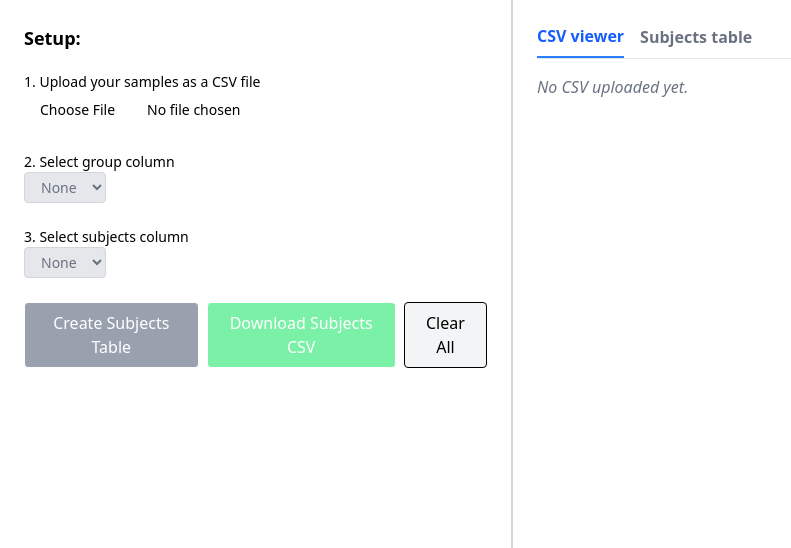
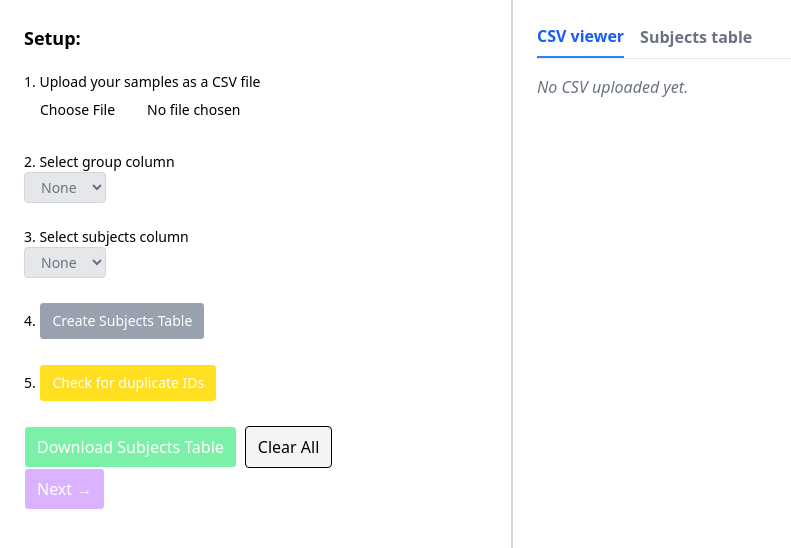
Before and after one commit to ucsf-ferguson-lab/blotrig_rewrite, a React (Vite) app in the folder blotrig/: page / in a window 1280 px wide. Shown: the top 548 px of the page, without its empty margins (0-791 px from the left). Built offline with nearby package versions, Linux system fonts and the light colour scheme.

Commit message:
Debug info page

```diff
--- a/blotrig/src/App.tsx
+++ b/blotrig/src/App.tsx
@@ -2,6 +2,7 @@ import { Routes, Route, BrowserRouter } from "react-router-dom";
 
 import { GelMain } from "./routes/GelMain";
 import { ErrorPage } from "./routes/ErrorPage";
+import { GelCreate } from "./routes/GelCreate";
 
 export function App() {
   return (
@@ -9,6 +10,7 @@ export function App() {
       <Routes>
         <Route path="/">
           <Route index element={<GelMain />} />
+          <Route path="create" element={<GelCreate />} />
           <Route path="*" element={<ErrorPage />} />
         </Route>
       </Routes>
--- a/blotrig/src/components/GelSidebar.tsx
+++ b/blotrig/src/components/GelSidebar.tsx
@@ -1,5 +1,8 @@
 import React from "react";
+import { useNavigate } from "react-router-dom";
+
 import { ColSelector } from "./ColSelector";
+import type { SubjectsTable } from "../logic/models";
 
 interface GelSidebarProps {
   csvColNames: string[];
@@ -12,6 +15,8 @@ interface GelSidebarProps {
   createSubjectsDisabled: boolean;
   onDownloadSubjects: () => void;
   canDownloadSubjects: boolean;
+  onCheckDuplicates: () => void;
+  subjectsTable: SubjectsTable;
 }
 
 export function GelSidebar({
@@ -25,12 +30,16 @@ export function GelSidebar({
   createSubjectsDisabled,
   onDownloadSubjects,
   canDownloadSubjects,
+  onCheckDuplicates,
+  subjectsTable,
 }: GelSidebarProps) {
+  const navigate = useNavigate();
+
   return (
     <div className="w-full md:w-2/5 p-6 border-r border-gray-300 bg-white">
       <h2 className="text-lg font-semibold mb-5">Setup:</h2>
-
       <ol className="list-decimal list-inside space-y-6 text-sm">
+        {/* upload CSV */}
         <li>
           Upload your samples as a CSV file
           <br />
@@ -42,6 +51,7 @@ export function GelSidebar({
           />
         </li>
 
+        {/* select group col */}
         <li>
           Select group column
           <br />
@@ -52,6 +62,7 @@ export function GelSidebar({
           />
         </li>
 
+        {/* select subjects col */}
         <li>
           Select subjects column
           <br />
@@ -61,9 +72,9 @@ export function GelSidebar({
             setSelectedCol={setSubjectsCol}
           />
         </li>
-      </ol>
 
-      <div className="mt-6 flex space-x-2">
+        {/* create subjects table */}
+        <li>
           <button
             type="button"
             onClick={onCreateSubjects}
@@ -76,7 +87,26 @@ export function GelSidebar({
           >
             Create Subjects Table
           </button>
+        </li>
 
+        {/* check id dupes */}
+        <li>
+          <button
+            type="button"
+            onClick={onCheckDuplicates}
+            disabled={!canDownloadSubjects}
+            className={`px-3 py-2 border rounded text-white ${
+              canDownloadSubjects
+                ? "bg-yellow-600 hover:bg-yellow-700"
+                : "bg-yellow-300 cursor-not-allowed"
+            }`}
+          >
+            Check for duplicate IDs
+          </button>
+        </li>
+      </ol>
+
+      <div className="mt-6 flex space-x-2">
         <button
           type="button"
           onClick={onDownloadSubjects}
@@ -87,7 +117,7 @@ export function GelSidebar({
               : "bg-green-300 cursor-not-allowed"
           }`}
         >
-          Download Subjects CSV
+          Download Subjects Table
         </button>
 
         <button
@@ -101,6 +131,21 @@ export function GelSidebar({
           Clear All
         </button>
       </div>
+
+      <div>
+        <button
+          type="button"
+          onClick={() => navigate("/create", { state: { subjectsTable } })}
+          disabled={!canDownloadSubjects}
+          className={`px-3 py-2 border rounded text-white ${
+            canDownloadSubjects
+              ? "bg-purple-600 hover:bg-purple-700"
+              : "bg-purple-300 cursor-not-allowed"
+          }`}
+        >
+          Next →
+        </button>
+      </div>
     </div>
   );
 }
--- /dev/null
+++ b/blotrig/src/logic/gel_create/prepare.ts
@@ -0,0 +1,15 @@
+//create single list from all IDs (snake order)
+export function idSingleList(...lists: string[][]): string[] {
+  const maxLength = Math.max(...lists.map((l) => l.length));
+  const result: string[] = [];
+
+  for (let i = 0; i < maxLength; i++) {
+    for (const list of lists) {
+      if (i < list.length) {
+        result.push(list[i]);
+      }
+    }
+  }
+
+  return result;
+}
--- /dev/null
+++ b/blotrig/src/routes/GelCreate.tsx
@@ -0,0 +1,56 @@
+import { useLocation, useNavigate } from "react-router-dom";
+
+import type { SubjectsTable } from "../logic/models";
+import { idSingleList } from "../logic/gel_create/prepare";
+
+export function GelCreate() {
+  const location = useLocation();
+  const navigate = useNavigate();
+
+  //read subjectsTable from prior page
+  const subjectsTable: SubjectsTable = location.state?.subjectsTable;
+
+  if (!subjectsTable || Object.keys(subjectsTable).length === 0) {
+    return (
+      <div className="p-6">
+        <h2 className="text-lg font-bold mb-4">No Subjects Table Found</h2>
+        <p className="mb-4">
+          You must create a subjects table before continuing.
+        </p>
+        <button
+          type="button"
+          onClick={() => navigate(-1)}
+          className="px-4 py-2 border rounded bg-blue-600 text-white hover:bg-blue-700"
+        >
+          Go Back
+        </button>
+      </div>
+    );
+  }
+
+  const lists: string[][] = Object.values(subjectsTable);
+  const mergedList: string[] = idSingleList(...lists);
+
+  // show subjects table
+  return (
+    <div className="p-6">
+      <h2 className="text-lg font-bold mb-4">Create from Subjects Table</h2>
+
+      <h3 className="mb-2 font-semibold">Merged ID List:</h3>
+      <ul className="mb-4 list-disc list-inside">{mergedList.join(", ")}</ul>
+
+      <div>
+        <p>Stats</p>
+        <p>Length: {mergedList.length}</p>
+      </div>
+
+      <button
+        type="button"
+        onClick={() => navigate(-1)}
+        className="px-4 py-2 border rounded bg-gray-200 hover:bg-gray-300"
+      >
+        Back
+      </button>
+    </div>
+  );
+}
--- a/blotrig/src/routes/GelMain.tsx
+++ b/blotrig/src/routes/GelMain.tsx
@@ -28,6 +28,7 @@ export function GelMain() {
   const [subjectsTable, setSubjectsTable] = useState<SubjectsTable>({});
   const canDownloadSubjects = Object.keys(subjectsTable).length > 0;
 
+  //file upload handler
   const handleFileChange = useCallback(
     (event: React.ChangeEvent<HTMLInputElement>) => {
       const file = event.target.files?.[0];
@@ -44,6 +45,7 @@ export function GelMain() {
     [],
   );
 
+  //create subjects table handler
   const handleCreateSubjects = useCallback(() => {
     if (!csvData.length || groupsCol === "None" || subjectsCol === "None") {
       setError("Please select valid group and subject columns.");
@@ -59,6 +61,7 @@ export function GelMain() {
     }
   }, [csvData, groupsCol, subjectsCol]);
 
+  //download subjects table handler
   const handleDownloadSubjects = useCallback(() => {
     if (!canDownloadSubjects) {
       setError("No subjects table to download.");
@@ -66,6 +69,33 @@ export function GelMain() {
     }
     const csvString = subjectsTableToCsv(subjectsTable);
     downloadCsv(csvString, "subjects_table.csv");
+  }, [subjectsTable, canDownloadSubjects]);
+
+  //check dupe id
+  const handleCheckDuplicates = useCallback(() => {
+    if (!canDownloadSubjects) {
+      setError("No subjects table available.");
+      return;
+    }
+
+    const allIds: string[] = [];
+    const duplicates: string[] = [];
+    for (const group in subjectsTable) {
+      for (const id of subjectsTable[group]) {
+        if (allIds.includes(id)) {
+          duplicates.push(id);
+        } else {
+          allIds.push(id);
+        }
+      }
+    }
+    if (duplicates.length > 0) {
+      setError(
+        `Duplicate subject IDs found: ${[...new Set(duplicates)].join(", ")}`,
+      );
+    } else {
+      setError("No duplicate subject IDs found.");
+    }
   }, [subjectsTable, canDownloadSubjects]);
 
   const isCreateSubjectsDisabled =
@@ -84,6 +114,8 @@ export function GelMain() {
         createSubjectsDisabled={isCreateSubjectsDisabled}
         onDownloadSubjects={handleDownloadSubjects}
         canDownloadSubjects={canDownloadSubjects}
+        onCheckDuplicates={handleCheckDuplicates}
+        subjectsTable={subjectsTable}
       />
 
       {/* content area */}
```
Lines whose indentation alone changed are shown as unchanged.
